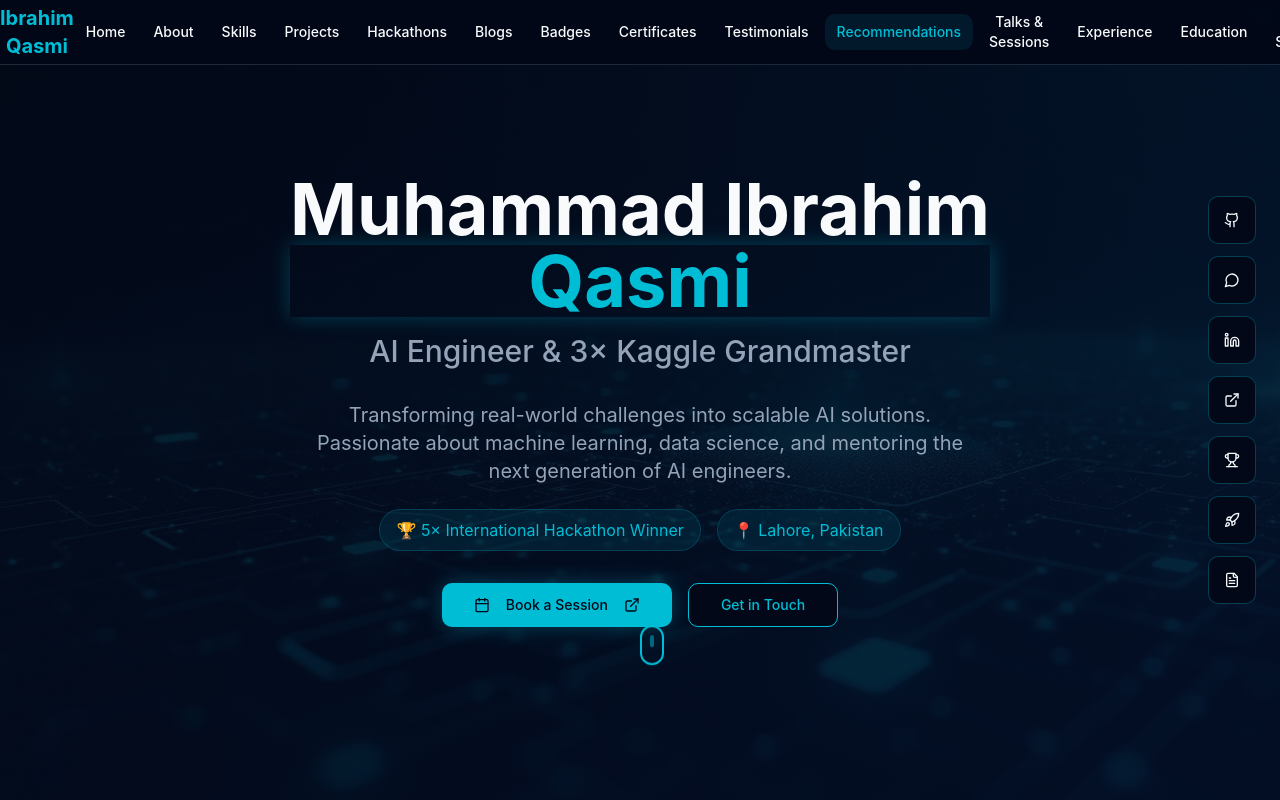
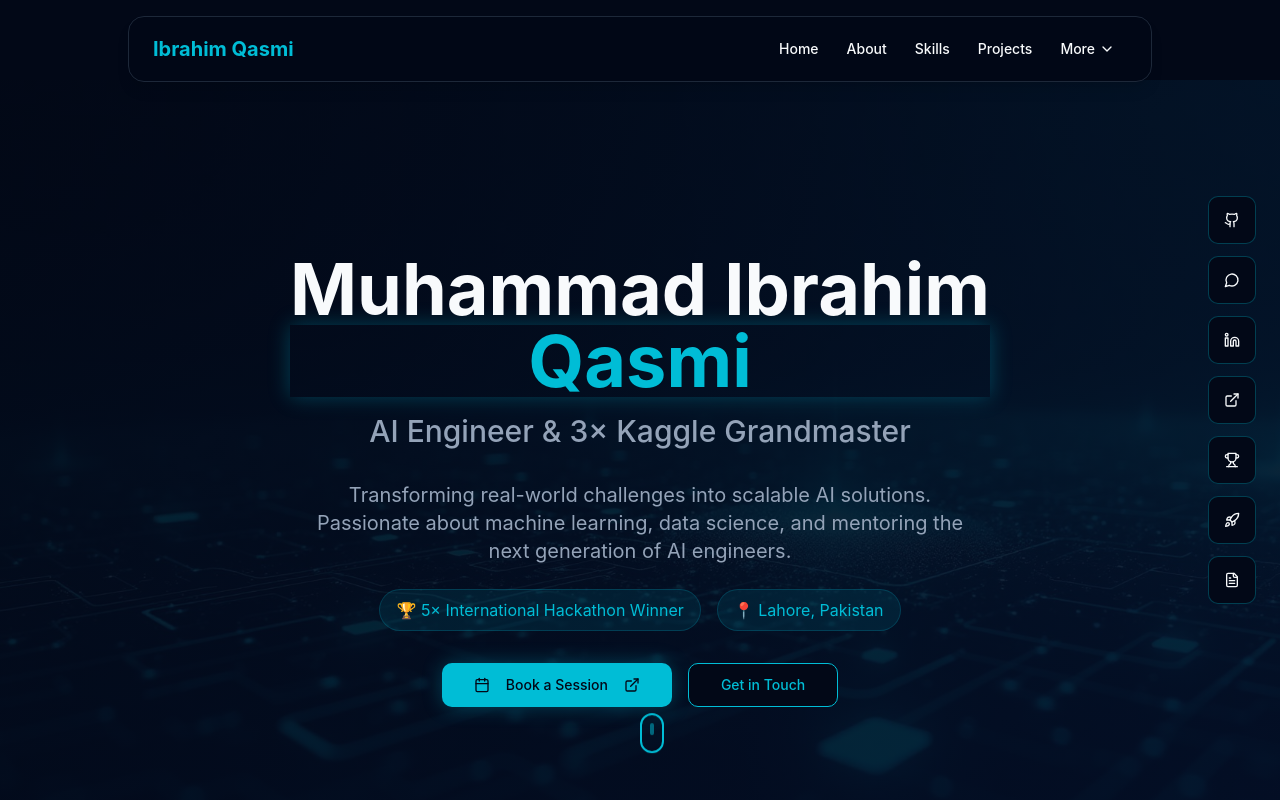
Before and after one commit to muhammadibrahim313/ibrahim-qasmi, a React (Vite) app: page / in a window 1280 px wide. Shown: the top 800 px of the page. Built offline with nearby package versions, Linux system fonts and the light colour scheme.

Commit message:
Refactor: Redesign navigation and enhance effects

```diff
--- a/src/components/Hero.tsx
+++ b/src/components/Hero.tsx
@@ -24,8 +24,8 @@ const Hero = () => {
           {/* Main Heading */}
           <div className="space-y-4 fade-in">
             <h1 className="text-4xl md:text-6xl lg:text-7xl font-bold leading-tight">
-              <span className="block text-foreground">Muhammad Ibrahim</span>
-              <span className="block text-primary neon-glow">Qasmi</span>
+              <span className="block text-foreground group-hover:text-primary transition-colors duration-300">Muhammad Ibrahim</span>
+              <span className="block text-primary neon-glow hover:scale-105 hover:text-accent transition-all duration-500 ease-out cursor-default hover:drop-shadow-[0_0_15px_rgba(0,188,212,0.4)]">Qasmi</span>
             </h1>
 
             <p className="text-xl md:text-2xl lg:text-3xl text-muted-foreground font-medium">
@@ -84,8 +84,8 @@ const Hero = () => {
             </Button>
           </div>
 
-          {/* Scroll Indicator */}
-          <div className="absolute bottom-4 left-1/2 transform -translate-x-1/2 animate-bounce">
+          {/* Scroll Indicator - positioned lower to avoid button overlap */}
+          <div className="absolute bottom-2 left-1/2 transform -translate-x-1/2 animate-bounce">
             <div className="w-6 h-10 border-2 border-primary rounded-full flex justify-center">
               <div className="w-1 h-3 bg-primary rounded-full mt-2 animate-pulse"></div>
             </div>
--- a/src/components/Navigation.tsx
+++ b/src/components/Navigation.tsx
@@ -1,15 +1,20 @@
 import { useState, useEffect } from 'react';
-import { Menu, X } from 'lucide-react';
+import { Menu, X, ChevronDown } from 'lucide-react';
 
 const Navigation = () => {
   const [isMenuOpen, setIsMenuOpen] = useState(false);
   const [activeSection, setActiveSection] = useState('home');
 
-  const navItems = [
+  const [isDropdownOpen, setIsDropdownOpen] = useState(false);
+
+  const primaryNavItems = [
     { id: 'home', label: 'Home' },
     { id: 'about', label: 'About' },
     { id: 'skills', label: 'Skills' },
     { id: 'projects', label: 'Projects' },
+  ];
+
+  const secondaryNavItems = [
     { id: 'hackathons', label: 'Hackathons' },
     { id: 'blogs', label: 'Blogs' },
     { id: 'badges', label: 'Badges' },
@@ -23,22 +28,36 @@ const Navigation = () => {
     { id: 'contact', label: 'Contact' },
   ];
 
+  const allNavItems = [...primaryNavItems, ...secondaryNavItems];
+
   useEffect(() => {
     const handleScroll = () => {
-      const sections = navItems.map(item => document.getElementById(item.id));
+      const sections = allNavItems.map(item => document.getElementById(item.id));
       const scrollPosition = window.scrollY + 100;
 
       for (let i = sections.length - 1; i >= 0; i--) {
         const section = sections[i];
         if (section && section.offsetTop <= scrollPosition) {
-          setActiveSection(navItems[i].id);
+          setActiveSection(allNavItems[i].id);
           break;
         }
       }
     };
 
+    const handleClickOutside = (event: MouseEvent) => {
+      const dropdown = document.getElementById('nav-dropdown');
+      const button = document.getElementById('nav-more-button');
+      if (dropdown && button && !dropdown.contains(event.target as Node) && !button.contains(event.target as Node)) {
+        setIsDropdownOpen(false);
+      }
+    };
+
     window.addEventListener('scroll', handleScroll);
-    return () => window.removeEventListener('scroll', handleScroll);
+    document.addEventListener('mousedown', handleClickOutside);
+    return () => {
+      window.removeEventListener('scroll', handleScroll);
+      document.removeEventListener('mousedown', handleClickOutside);
+    };
   }, []);
 
   const scrollToSection = (sectionId: string) => {
@@ -47,6 +66,7 @@ const Navigation = () => {
       element.scrollIntoView({ behavior: 'smooth' });
     }
     setIsMenuOpen(false);
+    setIsDropdownOpen(false);
   };
 
   return (
@@ -59,9 +79,9 @@ const Navigation = () => {
         Skip to Content
       </a>
 
-      <nav className="fixed top-0 left-0 right-0 z-40 bg-background/95 backdrop-blur-sm border-b border-border">
-        <div className="container-custom">
-          <div className="flex items-center justify-between h-16">
+      <nav className="fixed top-4 left-1/2 transform -translate-x-1/2 z-40 w-[85%] max-w-5xl">
+        <div className="bg-background/95 backdrop-blur-sm border border-border rounded-2xl shadow-lg">
+          <div className="flex items-center justify-between h-16 px-6">
             <button
               onClick={() => scrollToSection('home')}
               className="text-xl font-bold text-primary hover:text-primary/80 transition-colors"
@@ -71,8 +91,8 @@ const Navigation = () => {
             </button>
 
             {/* Desktop Navigation */}
-            <div className="hidden lg:flex items-center space-x-1">
-              {navItems.map((item) => (
+            <div className="hidden lg:flex items-center space-x-1 relative">
+              {primaryNavItems.map((item) => (
                 <button
                   key={item.id}
                   onClick={() => scrollToSection(item.id)}
@@ -86,6 +106,48 @@ const Navigation = () => {
                   {item.label}
                 </button>
               ))}
+
+              {/* More dropdown */}
+              <div className="relative">
+                <button
+                  id="nav-more-button"
+                  onClick={() => setIsDropdownOpen(!isDropdownOpen)}
+                  className="flex items-center px-3 py-2 text-sm font-medium rounded-md text-foreground hover:text-primary hover:bg-primary/5 transition-all duration-200"
+                  aria-label="More navigation options"
+                  aria-expanded={isDropdownOpen}
+                >
+                  More
+                  <ChevronDown
+                    className={`ml-1 h-4 w-4 transition-transform duration-200 ${
+                      isDropdownOpen ? 'rotate-180' : ''
+                    }`}
+                  />
+                </button>
+
+                {isDropdownOpen && (
+                  <div
+                    id="nav-dropdown"
+                    className="absolute right-0 top-12 w-56 bg-card/95 backdrop-blur-sm border border-border rounded-lg shadow-lg animate-in fade-in-0 zoom-in-95 duration-200"
+                  >
+                    <div className="py-2 space-y-1">
+                      {secondaryNavItems.map((item) => (
+                        <button
+                          key={item.id}
+                          onClick={() => scrollToSection(item.id)}
+                          className={`w-full text-left px-4 py-2 text-sm font-medium rounded-md mx-2 transition-all duration-200 ${
+                            activeSection === item.id
+                              ? 'text-primary bg-primary/10'
+                              : 'text-foreground hover:text-primary hover:bg-primary/5'
+                          }`}
+                          aria-label={`Navigate to ${item.label} section`}
+                        >
+                          {item.label}
+                        </button>
+                      ))}
+                    </div>
+                  </div>
+                )}
+              </div>
             </div>
 
             {/* Mobile Menu Button */}
@@ -101,13 +163,13 @@ const Navigation = () => {
 
           {/* Mobile Navigation */}
           {isMenuOpen && (
-            <div className="lg:hidden absolute top-16 left-0 right-0 bg-card border-b border-border shadow-lg">
-              <div className="py-2 space-y-1">
-                {navItems.map((item) => (
+            <div className="lg:hidden border-t border-border rounded-b-2xl bg-card/95 backdrop-blur-sm">
+              <div className="py-4 px-6 space-y-1">
+                {allNavItems.map((item) => (
                   <button
                     key={item.id}
                     onClick={() => scrollToSection(item.id)}
-                    className={`w-full text-left px-4 py-3 text-sm font-medium transition-all duration-200 ${
+                    className={`w-full text-left px-4 py-3 text-sm font-medium rounded-lg transition-all duration-200 ${
                       activeSection === item.id
                         ? 'text-primary bg-primary/10'
                         : 'text-foreground hover:text-primary hover:bg-primary/5'
--- a/src/pages/Index.tsx
+++ b/src/pages/Index.tsx
@@ -22,7 +22,7 @@ const Index = () => {
       <Navigation />
       <SocialLinks />
 
-      <main id="main-content">
+      <main id="main-content" className="pt-20">
         <Hero />
         <About />
         <Skills />
```
